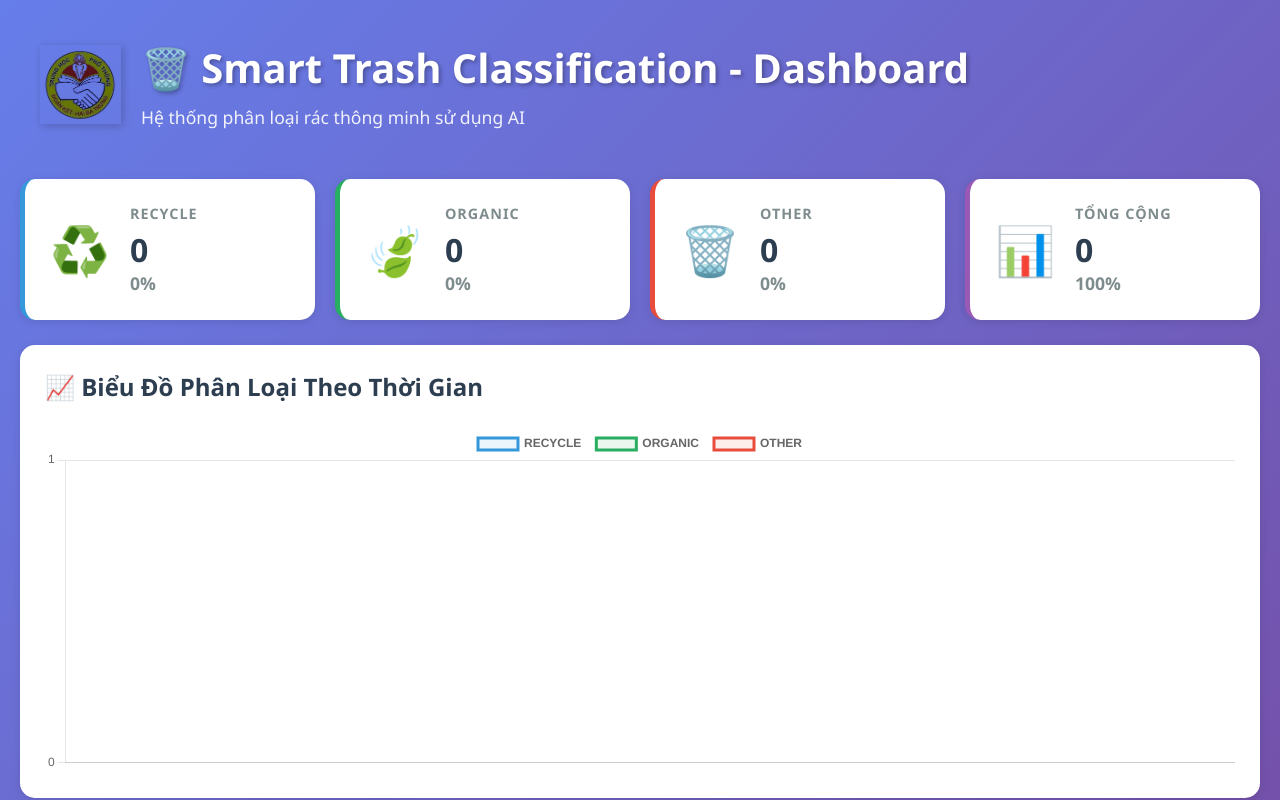
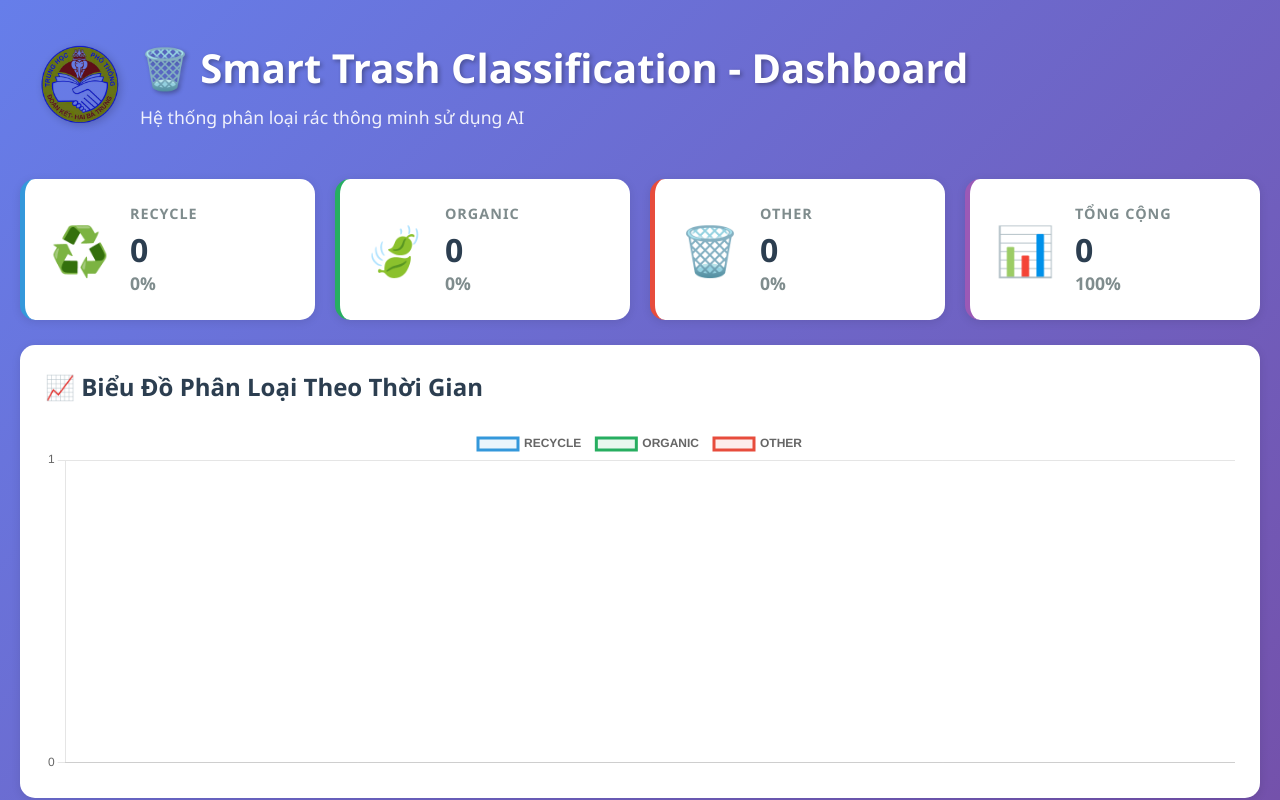
Before and after one commit to FrogiMori/esp32_smart_waste_classification_using_AI_by_dk_hbt, a plain HTML site: page web/index.html in a window 1280 px wide. Shown: the top 800 px of the page. Drawn offline with nearby package versions, Linux system fonts and the light colour scheme; no server answers.

Commit message:
xóa nền logo

```diff
--- a/web/index.html
+++ b/web/index.html
@@ -12,7 +12,7 @@
         <!-- Header -->
         <header class="header">
             <div class="header-content">
-                <img src="logo.jpg" alt="School Logo" class="school-logo">
+                <img src="logo.png" alt="School Logo" class="school-logo">
                 <div class="header-text">
                     <h1>🗑️ Smart Trash Classification - Dashboard</h1>
                     <p>Hệ thống phân loại rác thông minh sử dụng AI</p>
```
Also changed, not shown: web/logo.jpg (deleted), web/logo.png (added).
